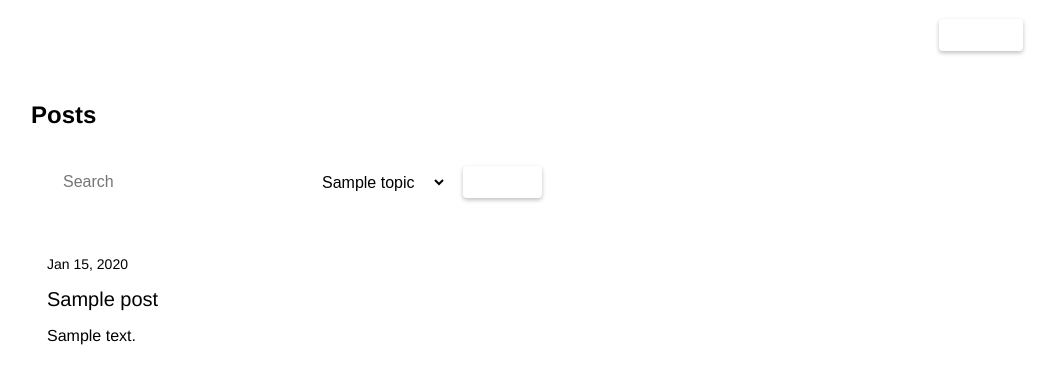
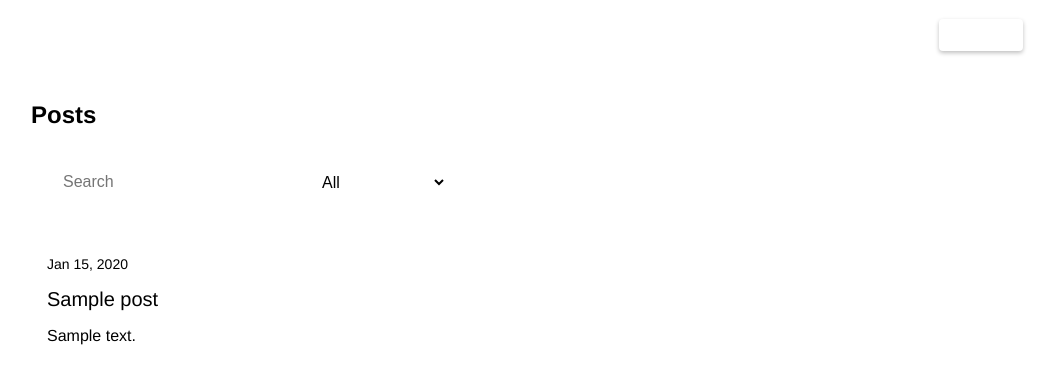
Before and after one commit to shakedown-street/jprice, a Django app: a page that uses blog/templates/blog/index.html in a window 1280 px wide. Shown: the top 384 px of the page, without its empty margins (113-1169 px from the left). Run offline with Django 4.2, Linux system fonts and the light colour scheme; tables that the repository leaves empty hold one stand-in row (values such as "Sample post"); some libraries are stand-ins or nearby versions.

Commit message:
Implement HTMX filtering on blog list

```diff
--- a/blog/admin.py
+++ b/blog/admin.py
@@ -1,8 +1,8 @@
 from django import forms
 from django.contrib import admin
 
-from .models import Post, Topic
-from .widgets import MarkdownEditor
+from blog.models import Post, Topic
+from blog.widgets import MarkdownEditor
 
 
 @admin.register(Topic)
--- a/blog/templates/blog/index.html
+++ b/blog/templates/blog/index.html
@@ -1,5 +1,5 @@
 {% extends 'jprice/base.html' %}
-{% load markdown static %}
+{% load static %}
 
 {% block title_prefix %}Blog | {% endblock %}
 
@@ -11,38 +11,17 @@
 
 <h2>Posts</h2>
 
-<form class="blogList__searchForm" action="{% url 'blog:index' %}" method="get">
-  <input class="jp-input" id="search" name="search" placeholder="Search" type="text" value="{{search_param}}" />
+<form class="blogList__searchForm" hx-post="{% url 'blog:index' %}" hx-trigger="input delay:250ms"
+  hx-target="#blog-posts" hx-swap="outerHTML">
+  <input class="jp-input" id="search" name="search" placeholder="Search" type="text" />
   <select class="jp-input" id="topic" name="topic">
     <option value="">All</option>
     {% for topic in topics %}
-    {% if topic.slug == topic_param %}
-    <option value="{{topic.slug}}" selected>{{topic.name}}</option>
-    {% else %}
     <option value="{{topic.slug}}">{{topic.name}}</option>
-    {% endif %}
     {% endfor %}
   </select>
-  <button class="jp-button raised" type="submit">Search</button>
 </form>
 
-{% if posts %}
-<div class="blogList__posts">
-  {% for post in posts %}
-  <div class="blogList__post">
-    <p class="blogList__post__publishedAt">{{post.published_at | date:"M d, Y"}}</p>
-    <a class="blogList__post__title" href="{% url 'blog:detail' post.slug %}">{{post.title}}</a>
-    <p class="blogList__post__content">{{ post.content | unmarkdown | truncatewords:60 }}</p>
-    <div class="blogList__post__tags">
-      {% for topic in post.topics.all %}
-      <a class="jp-badge" href="{% url 'blog:index' %}?topic={{topic.slug}}">{{topic.name}}</a>
-      {% endfor %}
-    </div>
-  </div>
-  {% endfor %}
-</div>
-{% else %}
-<p>No post matches the given query.</p>
-{% endif %}
+{% include 'blog/partials/posts.html' %}
 
 {% endblock %}
--- /dev/null
+++ b/blog/templates/blog/partials/posts.html
@@ -0,0 +1,22 @@
+{% load markdown %}
+
+{% if posts %}
+<div id="blog-posts" class="blogList__posts">
+  {% for post in posts %}
+  <div class="blogList__post">
+    <p class="blogList__post__publishedAt">{{post.published_at | date:"M d, Y"}}</p>
+    <a class="blogList__post__title" href="{% url 'blog:detail' post.slug %}">{{post.title}}</a>
+    <p class="blogList__post__content">{{ post.content | unmarkdown | truncatewords:60 }}</p>
+    <div class="blogList__post__tags">
+      {% for topic in post.topics.all %}
+      <a class="jp-badge" href="{% url 'blog:index' %}?topic={{topic.slug}}">{{topic.name}}</a>
+      {% endfor %}
+    </div>
+  </div>
+  {% endfor %}
+</div>
+{% else %}
+<div id="blog-posts">
+  <p>No post matches the given query.</p>
+</div>
+{% endif %}
--- a/blog/templatetags/markdown.py
+++ b/blog/templatetags/markdown.py
@@ -1,7 +1,8 @@
+from io import StringIO
+
+import markdown as md
 from django import template
 from django.template.defaultfilters import stringfilter
-import markdown as md
-from io import StringIO
 
 register = template.Library()
 
--- a/blog/tests.py
+++ b/blog/tests.py
@@ -2,7 +2,7 @@ from django.test import TestCase
 from django.urls import reverse
 from django.utils import timezone
 
-from .models import Post
+from blog.models import Post
 
 
 class BlogIndexTests(TestCase):
--- a/blog/urls.py
+++ b/blog/urls.py
@@ -1,9 +1,9 @@
 from django.urls import path
 
-from . import views
+from blog.views import detail, index
 
 app_name = "blog"
 urlpatterns = [
-    path("", views.index, name="index"),
-    path("<str:post_slug>/", views.detail, name="detail"),
+    path("", index, name="index"),
+    path("<str:post_slug>/", detail, name="detail"),
 ]
--- a/blog/views.py
+++ b/blog/views.py
@@ -1,15 +1,12 @@
+from django.db.models import Count
 from django.http import Http404
-from django.db.models import Count
 from django.shortcuts import get_object_or_404, render
 from django.utils import timezone
 
-from .models import Post, Topic
+from blog.models import Post, Topic
 
 
 def index(request):
-    search_param = request.GET.get("search", "")
-    topic_param = request.GET.get("topic", "")
-
     topics = Topic.objects.annotate(posts_count=Count("posts")).filter(
         posts_count__gt=0
     )
@@ -17,17 +14,27 @@ def index(request):
         published_at__isnull=False, published_at__lte=timezone.now()
     )
 
-    if search_param:
-        posts = posts.filter(title__icontains=search_param)
-    if topic_param:
-        posts = posts.filter(topics__slug=topic_param)
+    if request.method == "POST":
+        search = request.POST.get("search", None)
+        topic = request.POST.get("topic", None)
+
+        if search:
+            posts = posts.filter(title__icontains=search)
+
+        if topic:
+            posts = posts.filter(topics__slug=topic)
+
+        context = {
+            "posts": posts.order_by("-published_at"),
+        }
+
+        return render(request, "blog/partials/posts.html", context)
 
     context = {
         "topics": topics.order_by("name"),
         "posts": posts.order_by("-published_at"),
-        "search_param": search_param,
-        "topic_param": topic_param,
     }
+
     return render(request, "blog/index.html", context)
 
 
@@ -40,4 +47,5 @@ def detail(request, post_slug):
     context = {
         "post": post,
     }
+
     return render(request, "blog/detail.html", context)
```
